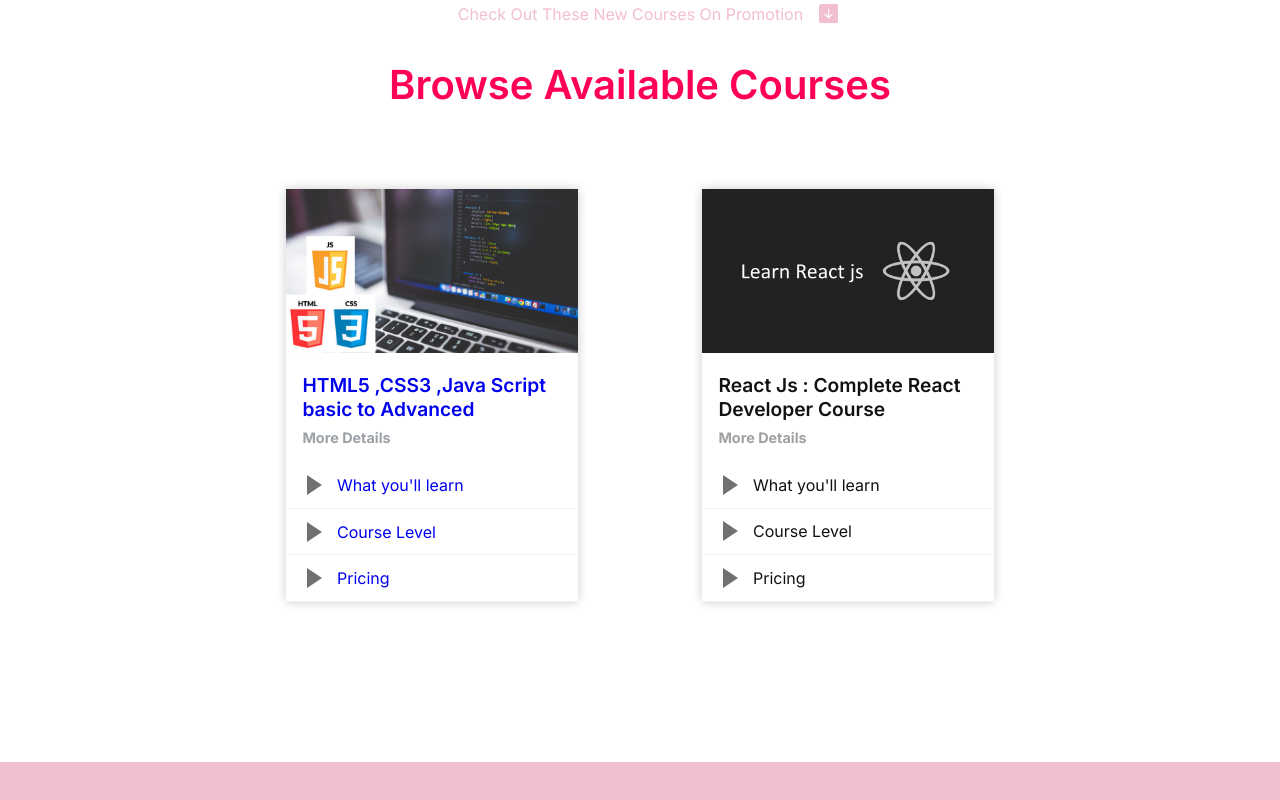
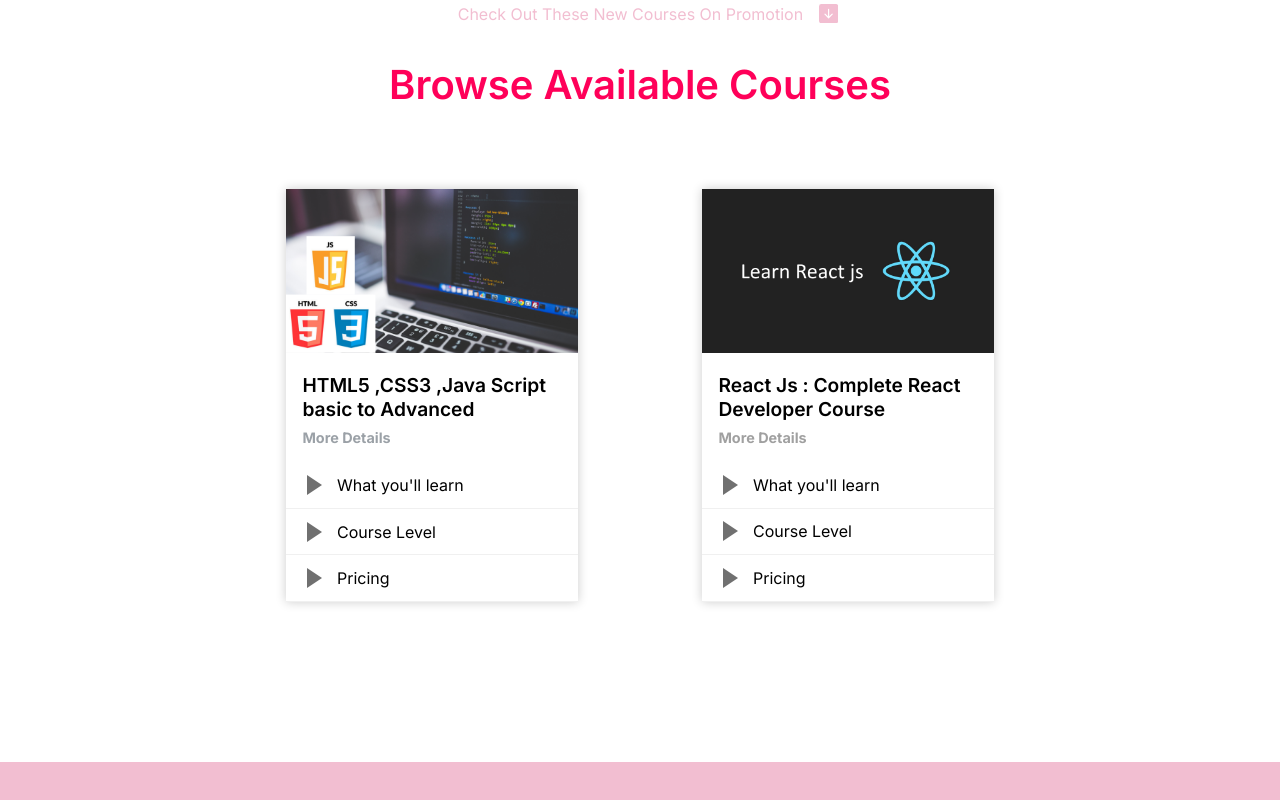
Before and after one commit to maymyakthwe/nora_education_web, a React (Create React App) app: page / in a window 1280 px wide. Shown: the part 644-1444 px from the top of the page. Built offline with nearby package versions, Linux system fonts and the light colour scheme.

Commit message:
fixed courses section designs

```diff
--- a/src/components/courses/Courses.jsx
+++ b/src/components/courses/Courses.jsx
@@ -34,18 +34,17 @@ const Courses = () => {
                 initial={{ opacity: 0, scale: 0, y: 300 }}
                 transition={{ delay: 0.9, type: 'spring', duration: 1.3 }}
                 className='courses'>
-                <motion.div
-                    whileHover={{ scale: 1.1 }}
-                    transition={{ type: 'tween' }}
-                    className='course'>
-                    <a href="/basic">
+                <div className='course'>
+                    <div href="/basic">
                         <div className='course-logo'>
                             <img src={course1} alt="" />
                         </div>
                         <div className='course-info'>
                             <div className='course-name'>
                                 HTML5 ,CSS3 ,Java Script basic to Advanced
-                                <a className='details' href="/basic">More Details</a>
+                                <a className='details' href="/basic">
+                                    More Details
+                                </a>
                             </div>
                             <div className='course-description'>
                                 <div className='accordion'>
@@ -75,12 +74,12 @@ const Courses = () => {
                                 </div>
                             </div>
                         </div>
-                    </a>
-                </motion.div>
+                    </div>
+                </div>
 
                 {/* ********************************* */}
                 <div className='course'>
-                    <a href="/react">
+                    <div href="/react">
                         <div className='course-logo'>
                             <img src={course2} alt="" />
                         </div>
@@ -116,7 +115,7 @@ const Courses = () => {
                                 </div>
                             </div>
                         </div>
-                    </a>
+                    </div>
                 </div>
                 {/* ************** courses state with an array ******************* */}
                 {/* ************** create coming soon state with an array ******************* */}
--- a/src/components/courses/courses.css
+++ b/src/components/courses/courses.css
@@ -77,15 +77,6 @@
     letter-spacing: 1.5px;
 }
 
-.courses a:visited {
-    color: black;
-}
-
-.course-logo:hover {
-    filter: brightness(85%);
-    transition: all 0.2s;
-}
-
 .course-logo:active {
     filter: brightness(0%);
 }
@@ -113,7 +104,6 @@ label {
     position: relative;
     display: flex;
     align-items: center;
-
 }
 
 label::before {
```
